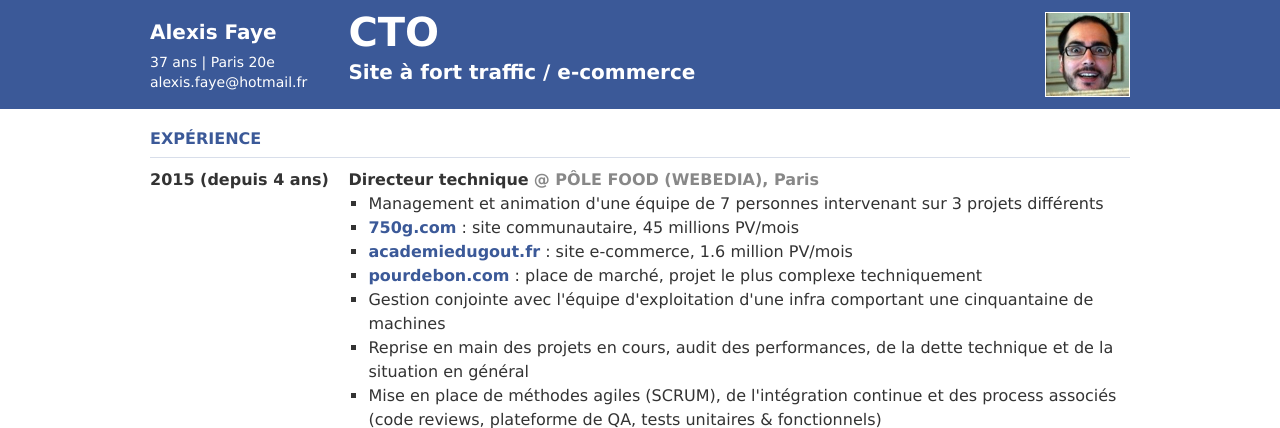
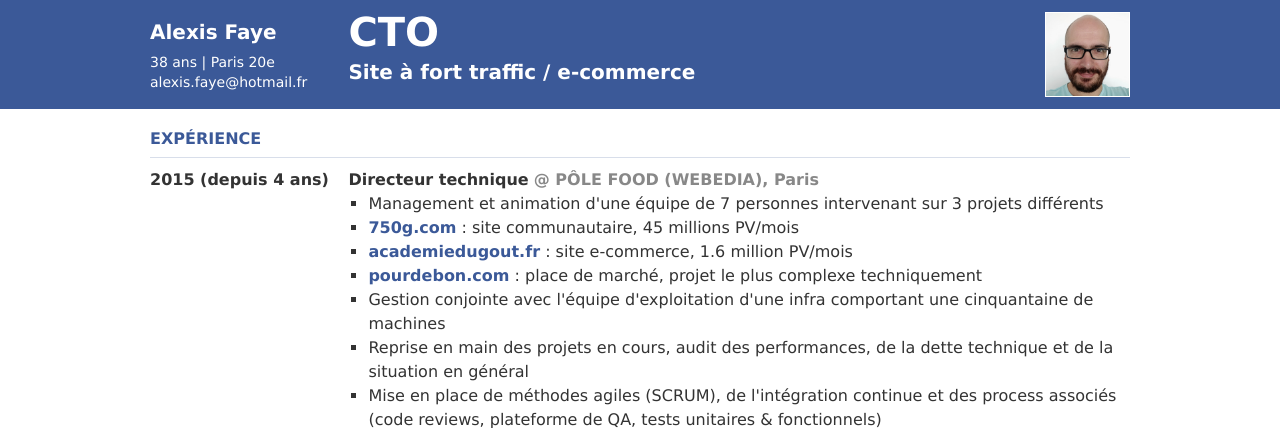
Before and after one commit to stol/cv, a PHP site: page / in a window 1280 px wide. Shown: the top 428 px of the page. Run offline with PHP 8.4, Linux system fonts and the light colour scheme.

Commit message:
update photo

```diff
--- a/index.php
+++ b/index.php
@@ -25,7 +25,7 @@
                     <div class="layout__item palm-1/1 lap-1/4 2/10">
                         <h1 class="header__name"><span class="header__name-label">Alexis Faye</span></h1>
                         <p class="header__infos">
-                            37 ans | Paris 20e<br/>
+                            38 ans | Paris 20e<br/>
                             alexis.faye@hotmail.fr
                         </p>
                     </div><!--
@@ -37,7 +37,7 @@
                         </h2>
                     </div><!--
                  --><div class="layout__item palm-1/1 lap-1/4 1/10">
-                        <img class="header__img" src="photo.jpg"/>
+                        <img class="header__img" src="img/photo-2.jpg"/>
                     </div>
                 </div>
 
```
Also changed, not shown: img/photo-2.jpg (added).
